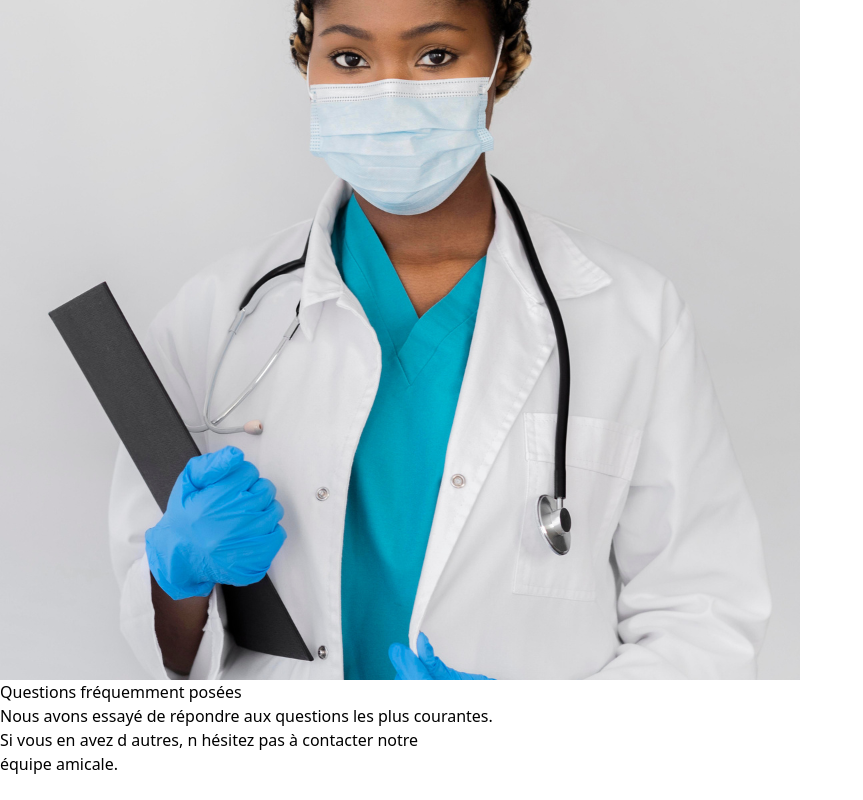
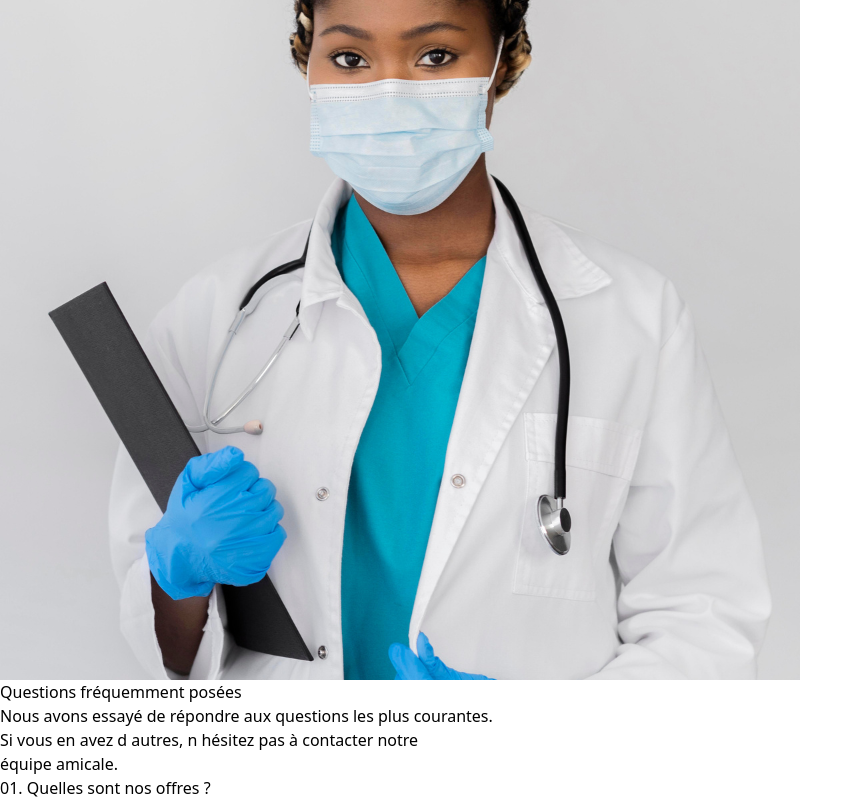
Before and after one commit to rovertnet/Scool, a React (Vite) app: page / in a window 1280 px wide. Shown: the part 2814-3614 px from the top of the page, without its empty margins (0-863 px from the left). Before the commit the page ends 3590 px from the top, so only its background shows below. Built offline with nearby package versions, Linux system fonts and the light colour scheme.

Commit message:
another commit

```diff
--- a/src/component/cHome/Question.jsx
+++ b/src/component/cHome/Question.jsx
@@ -7,14 +7,16 @@ const Question = () => {
             Questions fréquemment posées
           </h1>
           <p className=" md:pt-3 pt-3">
-            Nous avons essayé de répondre aux questions les plus courantes. <br /> Si
-            vous en avez d autres, n hésitez pas à contacter notre <br /> équipe
-            amicale.
+            Nous avons essayé de répondre aux questions les plus courantes.{" "}
+            <br /> Si vous en avez d autres, n hésitez pas à contacter notre{" "}
+            <br /> équipe amicale.
           </p>
         </div>
         <div className=" grid grid-cols-1 gap-10">
           <div className="border-[1px] border-slate-400 rounded-lg bg-slate-100 ">
-            <h2 className="text-xl md:text-lg font-bold text-black"></h2>
+            <h2 className="text-xl md:text-lg font-bold text-black flex justify-between">
+              01. Quelles sont nos offres ?
+            </h2>
           </div>
         </div>
       </div>
```
